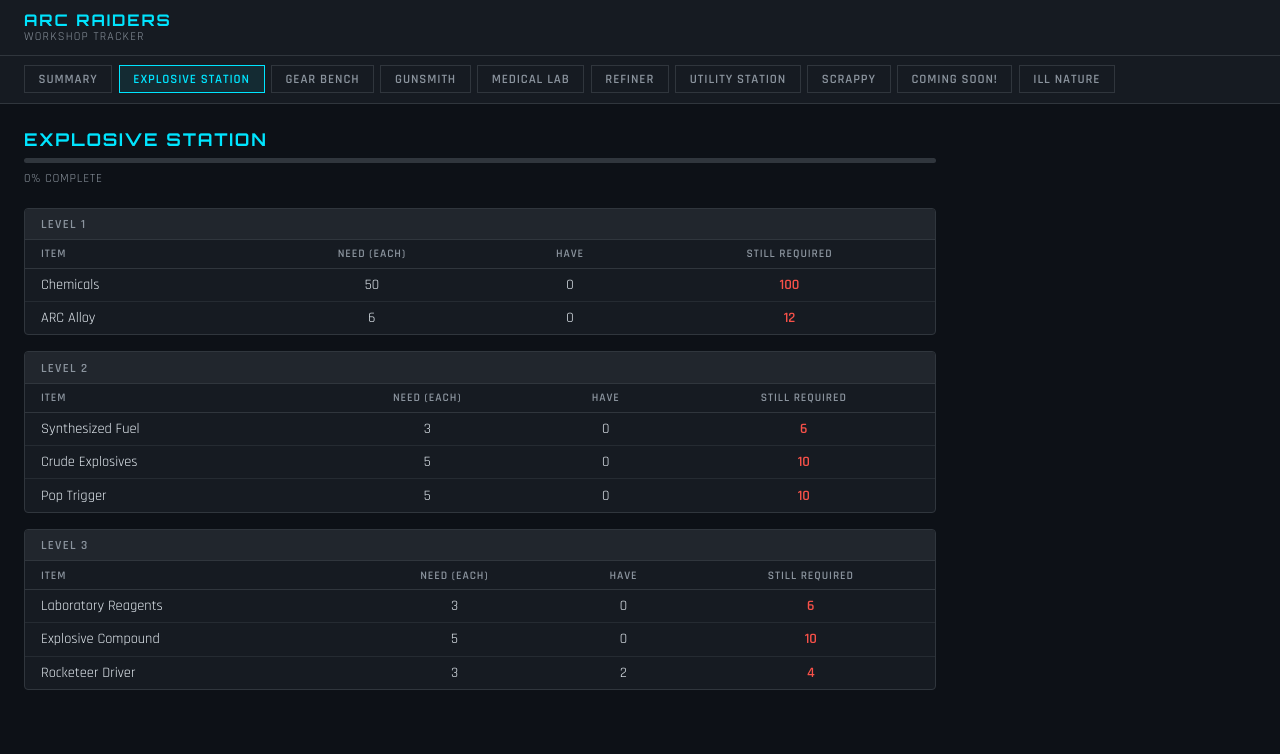
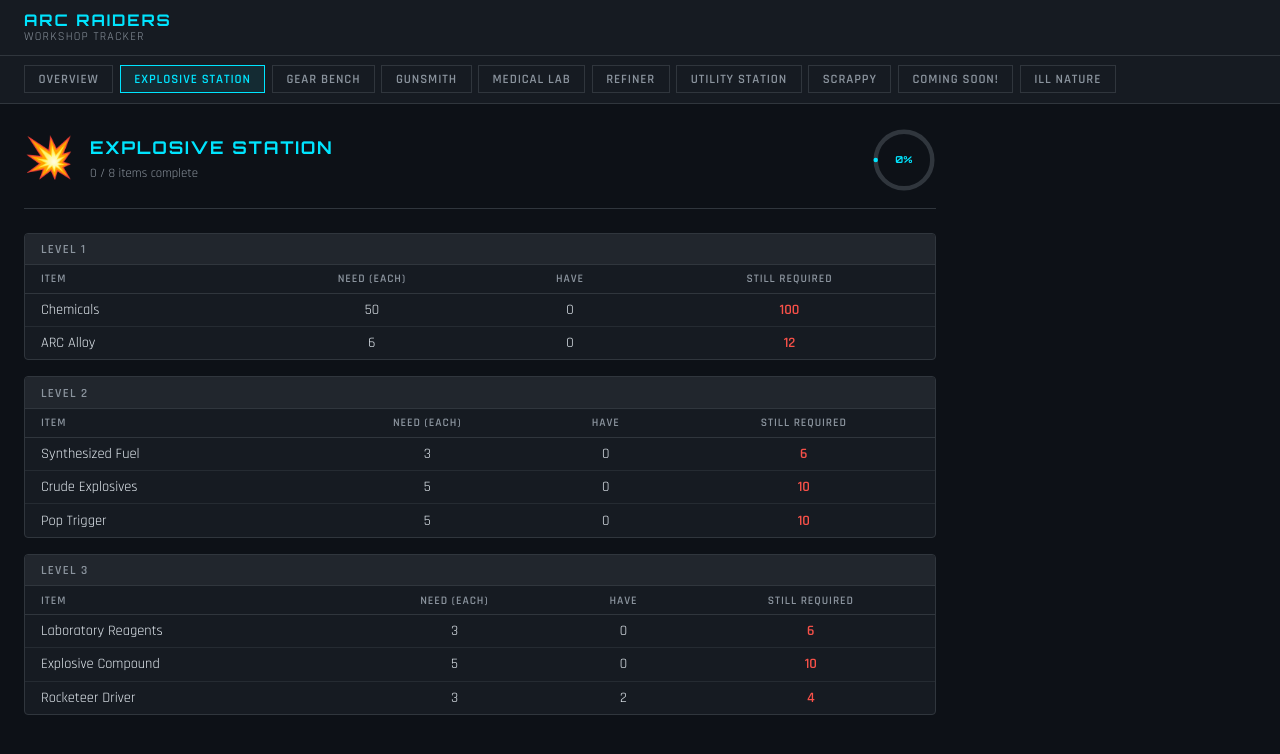
Before and after one commit to fernamb/arcraiders, a plain HTML site: page index.html in a window 1280 px wide. Both pictures are taken after a click on the button "EXPLOSIVE STATION". Drawn offline with Linux system fonts and the light colour scheme.

Commit message:
feat(ui): redesign as game dashboard with progress rings and bench heroes

```diff
--- a/app.js
+++ b/app.js
@@ -1,3 +1,13 @@
+const BENCH_ICONS = {
+  explosive:  '💥',
+  gear:       '⚙️',
+  gunsmith:   '🔫',
+  medical:    '🩺',
+  refiner:    '🔥',
+  utility:    '🔌',
+  scrappy:    '🐓',
+};
+
 let currentTab = 'summary';
 
 // ── Calculations ──────────────────────────────────────
@@ -6,26 +16,16 @@ function stillRequired(qty, inv) {
   return Math.max(0, qty * 2 - (inv || 0));
 }
 
-function benchProgress(bench) {
+function getStats(levels) {
   let total = 0, done = 0;
-  for (const lvl of bench.levels) {
+  for (const lvl of levels) {
     for (const item of lvl.items) {
       total++;
       if (stillRequired(item.qty, item.inv) === 0) done++;
     }
   }
-  return total > 0 ? Math.round((done / total) * 100) : 100;
-}
-
-function scrappyProgress() {
-  let total = 0, done = 0;
-  for (const lvl of SCRAPPY) {
-    for (const item of lvl.items) {
-      total++;
-      if (stillRequired(item.qty, item.inv) === 0) done++;
-    }
-  }
-  return total > 0 ? Math.round((done / total) * 100) : 100;
+  const pct = total > 0 ? Math.round((done / total) * 100) : 100;
+  return { total, done, pct };
 }
 
 // ── Tab switching ─────────────────────────────────────
@@ -40,10 +40,17 @@ function setTab(tabId) {
 
 // ── HTML helpers ──────────────────────────────────────
 
-function progressBarHTML(pct) {
+function progressRingHTML(pct, size = 'lg') {
+  const complete = pct === 100;
   return `
-    <div class="progress-bar"><div class="progress-fill" style="width:${pct}%"></div></div>
-    <span class="progress-label">${pct}% complete</span>`;
+    <div class="ring-wrap ${size}">
+      <svg class="progress-ring" viewBox="0 0 36 36">
+        <path class="ring-bg"   d="M18 2.0845 a 15.9155 15.9155 0 0 1 0 31.831 a 15.9155 15.9155 0 0 1 0 -31.831"/>
+        <path class="ring-fill${complete ? ' complete' : ''}" stroke-dasharray="${pct}, 100"
+              d="M18 2.0845 a 15.9155 15.9155 0 0 1 0 31.831 a 15.9155 15.9155 0 0 1 0 -31.831"/>
+      </svg>
+      <span class="ring-pct${complete ? ' complete' : ''}">${pct}%</span>
+    </div>`;
 }
 
 function itemRowsHTML(items) {
@@ -73,10 +80,46 @@ function tableHTML(items) {
   </table>`;
 }
 
+function benchHeroHTML(name, icon, stats) {
+  return `
+    <div class="bench-hero">
+      <div class="bench-hero-left">
+        <span class="bench-hero-icon">${icon}</span>
+        <div>
+          <h2>${name}</h2>
+          <span class="bench-count">${stats.done} / ${stats.total} items complete</span>
+        </div>
+      </div>
+      ${progressRingHTML(stats.pct, 'sm')}
+    </div>`;
+}
+
 // ── Render functions ──────────────────────────────────
 
+function renderSummary() {
+  const items = [
+    ...BENCHES.map(b => ({ id: b.id, name: b.name, levels: b.levels })),
+    { id: 'scrappy', name: 'Scrappy the Rooster', levels: SCRAPPY },
+  ];
+
+  const cards = items.map(item => {
+    const { total, done, pct } = getStats(item.levels);
+    return `<div class="summary-card" onclick="setTab('${item.id}')">
+      ${progressRingHTML(pct, 'lg')}
+      <div class="card-name">
+        <span class="card-icon">${BENCH_ICONS[item.id] || ''}</span>${item.name}
+      </div>
+      <div class="card-count">${done} / ${total} items</div>
+    </div>`;
+  });
+
+  return `
+    <div class="bench-header"><h2>Overview</h2></div>
+    <div class="summary-grid">${cards.join('')}</div>`;
+}
+
 function renderBench(bench) {
-  const pct    = benchProgress(bench);
+  const stats  = getStats(bench.levels);
   const levels = bench.levels.map(lvl => `
     <div class="level-section">
       <h3>Level ${lvl.level}</h3>
@@ -84,15 +127,12 @@ function renderBench(bench) {
     </div>`).join('');
 
   return `
-    <div class="bench-header">
-      <h2>${bench.name}</h2>
-      ${progressBarHTML(pct)}
-    </div>
+    ${benchHeroHTML(bench.name, BENCH_ICONS[bench.id] || '', stats)}
     ${levels}`;
 }
 
 function renderScrappy() {
-  const pct    = scrappyProgress();
+  const stats  = getStats(SCRAPPY);
   const levels = SCRAPPY.map(lvl => {
     if (lvl.items.length === 0) {
       return `<div class="level-section">
@@ -107,31 +147,8 @@ function renderScrappy() {
   }).join('');
 
   return `
-    <div class="bench-header">
-      <h2>Scrappy the Rooster</h2>
-      ${progressBarHTML(pct)}
-    </div>
+    ${benchHeroHTML('Scrappy the Rooster', BENCH_ICONS.scrappy, stats)}
     ${levels}`;
-}
-
-function renderSummary() {
-  const cards = BENCHES.map(bench => {
-    const pct = benchProgress(bench);
-    return `<div class="summary-card" onclick="setTab('${bench.id}')">
-      <h3>${bench.name}</h3>
-      ${progressBarHTML(pct)}
-    </div>`;
-  });
-
-  const scrappyPct = scrappyProgress();
-  cards.push(`<div class="summary-card" onclick="setTab('scrappy')">
-    <h3>Scrappy the Rooster</h3>
-    ${progressBarHTML(scrappyPct)}
-  </div>`);
-
-  return `
-    <div class="bench-header"><h2>Summary</h2></div>
-    <div class="summary-grid">${cards.join('')}</div>`;
 }
 
 function renderComingSoon() {
@@ -157,15 +174,11 @@ function renderIllNature() {
 
 function renderContent() {
   const main = document.getElementById('content');
-  if (currentTab === 'summary') {
-    main.innerHTML = renderSummary();
-  } else if (currentTab === 'scrappy') {
-    main.innerHTML = renderScrappy();
-  } else if (currentTab === 'coming-soon') {
-    main.innerHTML = renderComingSoon();
-  } else if (currentTab === 'ill-nature') {
-    main.innerHTML = renderIllNature();
-  } else {
+  if      (currentTab === 'summary')     main.innerHTML = renderSummary();
+  else if (currentTab === 'scrappy')     main.innerHTML = renderScrappy();
+  else if (currentTab === 'coming-soon') main.innerHTML = renderComingSoon();
+  else if (currentTab === 'ill-nature')  main.innerHTML = renderIllNature();
+  else {
     const bench = BENCHES.find(b => b.id === currentTab);
     main.innerHTML = bench ? renderBench(bench) : '';
   }
@@ -175,9 +188,9 @@ function renderContent() {
 
 function buildTabs() {
   const tabs = [
-    { id: 'summary',    label: 'Summary' },
+    { id: 'summary',     label: 'Overview' },
     ...BENCHES.map(b => ({ id: b.id, label: b.name })),
-    { id: 'scrappy',    label: 'Scrappy' },
+    { id: 'scrappy',     label: 'Scrappy' },
     { id: 'coming-soon', label: 'Coming Soon!' },
     { id: 'ill-nature',  label: 'Ill Nature' },
   ];
--- a/style.css
+++ b/style.css
@@ -30,17 +30,12 @@ body {
 header {
   display: flex;
   align-items: center;
-  justify-content: space-between;
   padding: 0.75rem 1.5rem;
   background: var(--bg-card);
   border-bottom: 1px solid var(--border);
 }
 
-.logo {
-  display: flex;
-  flex-direction: column;
-  line-height: 1.1;
-}
+.logo { display: flex; flex-direction: column; line-height: 1.1; }
 
 .logo-arc {
   font-family: 'Orbitron', monospace;
@@ -55,7 +50,6 @@ header {
   text-transform: uppercase;
   letter-spacing: 0.1em;
 }
-
 
 /* ── Tabs ────────────────────────────────────────────── */
 
@@ -105,30 +99,135 @@ header {
   color: var(--accent);
   text-transform: uppercase;
   letter-spacing: 0.1em;
-  margin-bottom: 0.5rem;
 }
 
-/* ── Progress bar ────────────────────────────────────── */
+/* ── Progress Ring ───────────────────────────────────── */
 
-.progress-bar {
-  height: 5px;
-  background: var(--border);
-  border-radius: 3px;
-  overflow: hidden;
-  margin-bottom: 0.25rem;
+.ring-wrap {
+  position: relative;
+  display: inline-flex;
+  align-items: center;
+  justify-content: center;
 }
 
-.progress-fill {
-  height: 100%;
-  background: var(--accent);
-  transition: width 0.3s ease;
+.ring-wrap.lg {
+  width: 90px;
+  height: 90px;
+  margin: 0 auto 0.75rem;
 }
 
-.progress-label {
-  font-size: 0.78rem;
+.ring-wrap.sm {
+  width: 64px;
+  height: 64px;
+  flex-shrink: 0;
+}
+
+.progress-ring {
+  width: 100%;
+  height: 100%;
+  transform: rotate(-90deg);
+}
+
+.ring-bg {
+  fill: none;
+  stroke: var(--border);
+  stroke-width: 2.5;
+}
+
+.ring-fill {
+  fill: none;
+  stroke: var(--accent);
+  stroke-width: 2.5;
+  stroke-linecap: round;
+  transition: stroke-dasharray 0.4s ease;
+}
+
+.ring-fill.complete { stroke: var(--done); }
+
+.ring-pct {
+  position: absolute;
+  font-family: 'Orbitron', monospace;
+  font-weight: 700;
+  color: var(--accent);
+  line-height: 1;
+}
+
+.ring-wrap.lg .ring-pct { font-size: 0.85rem; }
+.ring-wrap.sm .ring-pct { font-size: 0.6rem; }
+.ring-pct.complete      { color: var(--done); }
+
+/* ── Summary grid ────────────────────────────────────── */
+
+.summary-grid {
+  display: grid;
+  grid-template-columns: repeat(auto-fill, minmax(175px, 1fr));
+  gap: 1rem;
+}
+
+.summary-card {
+  background: var(--bg-card);
+  border: 1px solid var(--border);
+  border-radius: 6px;
+  padding: 1.5rem 1rem 1.25rem;
+  cursor: pointer;
+  text-align: center;
+  transition: border-color 0.2s, box-shadow 0.2s;
+}
+
+.summary-card:hover {
+  border-color: var(--accent);
+  box-shadow: 0 0 24px rgba(0, 229, 255, 0.08);
+}
+
+.card-name {
+  font-size: 0.8rem;
+  font-weight: 600;
+  text-transform: uppercase;
+  letter-spacing: 0.07em;
+  margin-bottom: 0.3rem;
+}
+
+.card-icon { margin-right: 0.3rem; }
+
+.card-count {
+  font-size: 0.75rem;
   color: var(--text-dim);
+}
+
+/* ── Bench hero ──────────────────────────────────────── */
+
+.bench-hero {
+  display: flex;
+  align-items: center;
+  justify-content: space-between;
+  margin-bottom: 1.5rem;
+  padding-bottom: 1rem;
+  border-bottom: 1px solid var(--border);
+}
+
+.bench-hero-left {
+  display: flex;
+  align-items: center;
+  gap: 1rem;
+}
+
+.bench-hero-icon {
+  font-size: 2.5rem;
+  line-height: 1;
+}
+
+.bench-hero-left h2 {
+  font-family: 'Orbitron', monospace;
+  font-size: 1.1rem;
+  color: var(--accent);
   text-transform: uppercase;
-  letter-spacing: 0.06em;
+  letter-spacing: 0.1em;
+  margin-bottom: 0.2rem;
+}
+
+.bench-count {
+  font-size: 0.8rem;
+  color: var(--text-dim);
 }
 
 /* ── Level sections ──────────────────────────────────── */
@@ -138,7 +237,7 @@ header {
   background: var(--bg-card);
   border: 1px solid var(--border);
   border-radius: 4px;
-  overflow: hidden;
+  overflow-x: auto;
 }
 
 .level-section h3 {
@@ -188,42 +287,14 @@ td.center { text-align: center; }
 
 tr:last-child td { border-bottom: none; }
 
-tr.done td:first-child  { color: var(--done); }
+tr.done { background: rgba(63, 185, 80, 0.06); }
+
+tr.done   td:first-child { color: var(--done); }
 tr.needed td:first-child { color: var(--text); }
 
 .still-req { font-weight: 600; }
 tr.done   .still-req { color: var(--done); }
 tr.needed .still-req { color: var(--needed); }
-
-
-/* ── Summary grid ────────────────────────────────────── */
-
-.summary-grid {
-  display: grid;
-  grid-template-columns: repeat(auto-fill, minmax(240px, 1fr));
-  gap: 0.75rem;
-}
-
-.summary-card {
-  background: var(--bg-card);
-  border: 1px solid var(--border);
-  border-radius: 4px;
-  padding: 1rem 1.25rem;
-  cursor: pointer;
-  transition: border-color 0.15s;
-}
-
-.summary-card:hover {
-  border-color: var(--accent);
-}
-
-.summary-card h3 {
-  font-size: 0.85rem;
-  font-weight: 600;
-  text-transform: uppercase;
-  letter-spacing: 0.07em;
-  margin-bottom: 0.5rem;
-}
 
 /* ── Coming Soon ─────────────────────────────────────── */
 
@@ -273,7 +344,6 @@ tr.needed .still-req { color: var(--needed); }
 .rat-emoji {
   font-size: 8rem;
   line-height: 1;
-  filter: drop-shadow(0 0 24px rgba(0, 229, 255, 0.4));
   animation: ratglow 3s ease-in-out infinite;
 }
 
@@ -292,10 +362,9 @@ tr.needed .still-req { color: var(--needed); }
 
 /* ── Responsive ──────────────────────────────────────── */
 
-.level-section { overflow-x: auto; }
-
 @media (max-width: 600px) {
-  header       { flex-direction: column; align-items: flex-start; gap: 0.6rem; }
-  #content     { padding: 1rem; }
-  #tabs        { padding: 0.5rem 1rem; }
+  header      { flex-direction: column; align-items: flex-start; gap: 0.6rem; }
+  #content    { padding: 1rem; }
+  #tabs       { padding: 0.5rem 1rem; }
+  .bench-hero { flex-direction: column; align-items: flex-start; gap: 1rem; }
 }
```
